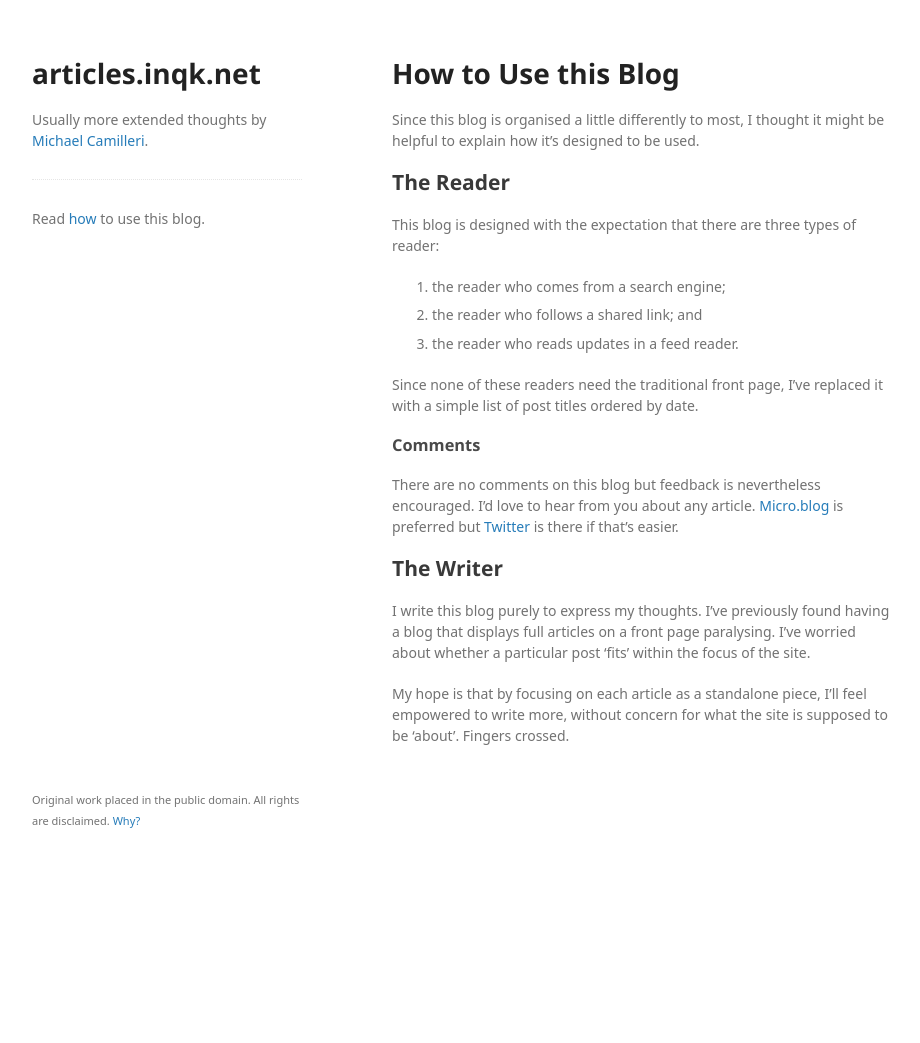
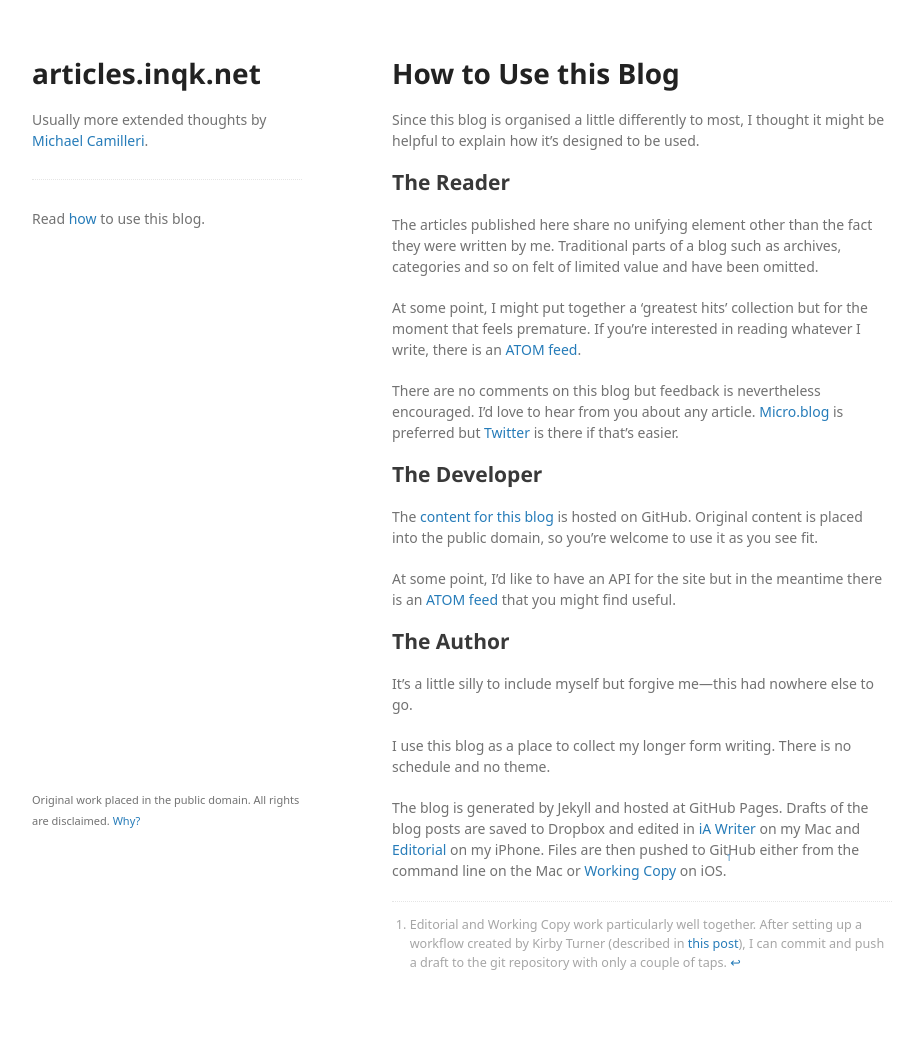
Before and after one commit to pyrmont/articles.inqk.net, a Jekyll site: the page built from pages/instructions.md, in a window 1280 px wide. Shown: the whole page, without its empty margins (178-1098 px from the left). Built offline with Jekyll 4.4.1, drawn with Linux system fonts in a browser that asks for light colours; some web fonts are replaced; before the commit the page ends 900 px from its top, so only the background shows below that.

Commit message:
Update instructions page.

```diff
--- a/pages/instructions.md
+++ b/pages/instructions.md
@@ -10,23 +10,37 @@ Since this blog is organised a little differently to most, I thought it might be
 
 ## The Reader
 
-This blog is designed with the expectation that there are three types of reader:
+The articles published here share no unifying element other than the fact they were written by me. Traditional parts of a blog such as archives, categories and so on felt of limited value and have been omitted.
 
-1. the reader who comes from a search engine;
-2. the reader who follows a shared link; and
-3. the reader who reads updates in a feed reader.
+At some point, I might put together a 'greatest hits' collection but for the moment that feels premature. If you're interested in reading whatever I write, there is an [ATOM feed][xml].
 
-Since none of these readers need the traditional front page, I've replaced it with a simple list of post titles ordered by date.
-
-### Comments
+[xml]: http://articles.inqk.net/feed.xml
 
 There are no comments on this blog but feedback is nevertheless encouraged. I'd love to hear from you about any article. [Micro.blog][mba] is preferred but [Twitter][ta] is there if that's easier.
 
 [mba]: https://micro.blog/pyrmont
 [ta]: https://twitter.com/pyrmont
 
-## The Writer
+## The Developer
 
-I write this blog purely to express my thoughts. I've previously found having a blog that displays full articles on a front page paralysing. I've worried about whether a particular post 'fits' within the focus of the site.
+The [content for this blog][gha] is hosted on GitHub. Original content is placed into the public domain, so you're welcome to use it as you see fit.
 
-My hope is that by focusing on each article as a standalone piece, I'll feel empowered to write more, without concern for what the site is supposed to be 'about'. Fingers crossed.
+[gha]: https://github.com/pyrmont/articles/
+
+At some point, I'd like to have an API for the site but in the meantime there is an [ATOM feed][xml] that you might find useful.
+
+## The Author
+
+It's a little silly to include myself but forgive me—this had nowhere else to go.
+
+I use this blog as a place to collect my longer form writing. There is no schedule and no theme.
+
+The blog is generated by Jekyll and hosted at GitHub Pages. Drafts of the blog posts are saved to Dropbox and edited in [iA Writer][iaw] on my Mac and [Editorial][edw] on my iPhone. Files are then pushed to GitHub either from the command line on the Mac or [Working Copy][wcw] on iOS.[^1]
+
+[iaw]: https://ia.net/writer/
+[edw]: http://omz-software.com/editorial/
+[wcw]: https://workingcopyapp.com
+
+[^1]: Editorial and Working Copy work particularly well together. After setting up a workflow created by Kirby Turner (described in [this post][kta]), I can commit and push a draft to the git repository with only a couple of taps.
+
+[kta]: https://www.thecave.com/2017/04/21/how-i-post-to-my-jekyll-site-using-my-iphone/
```
